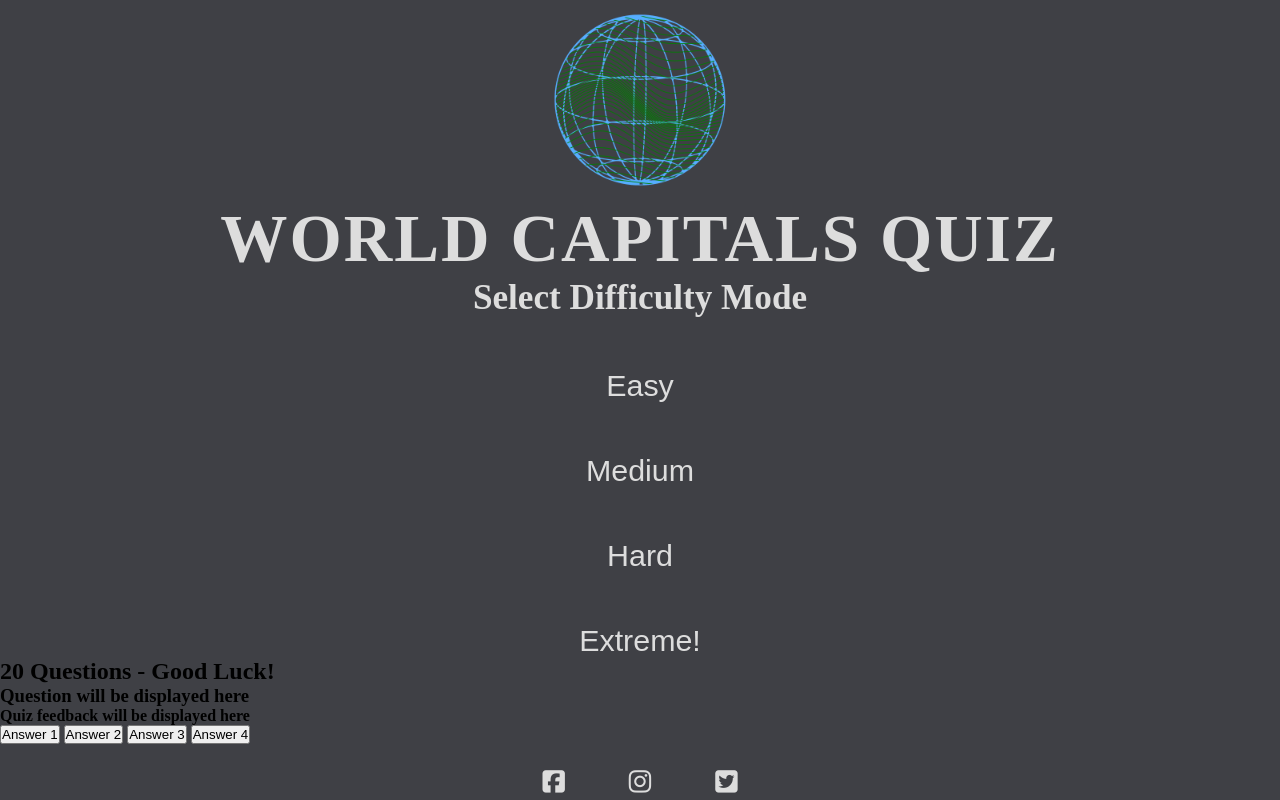
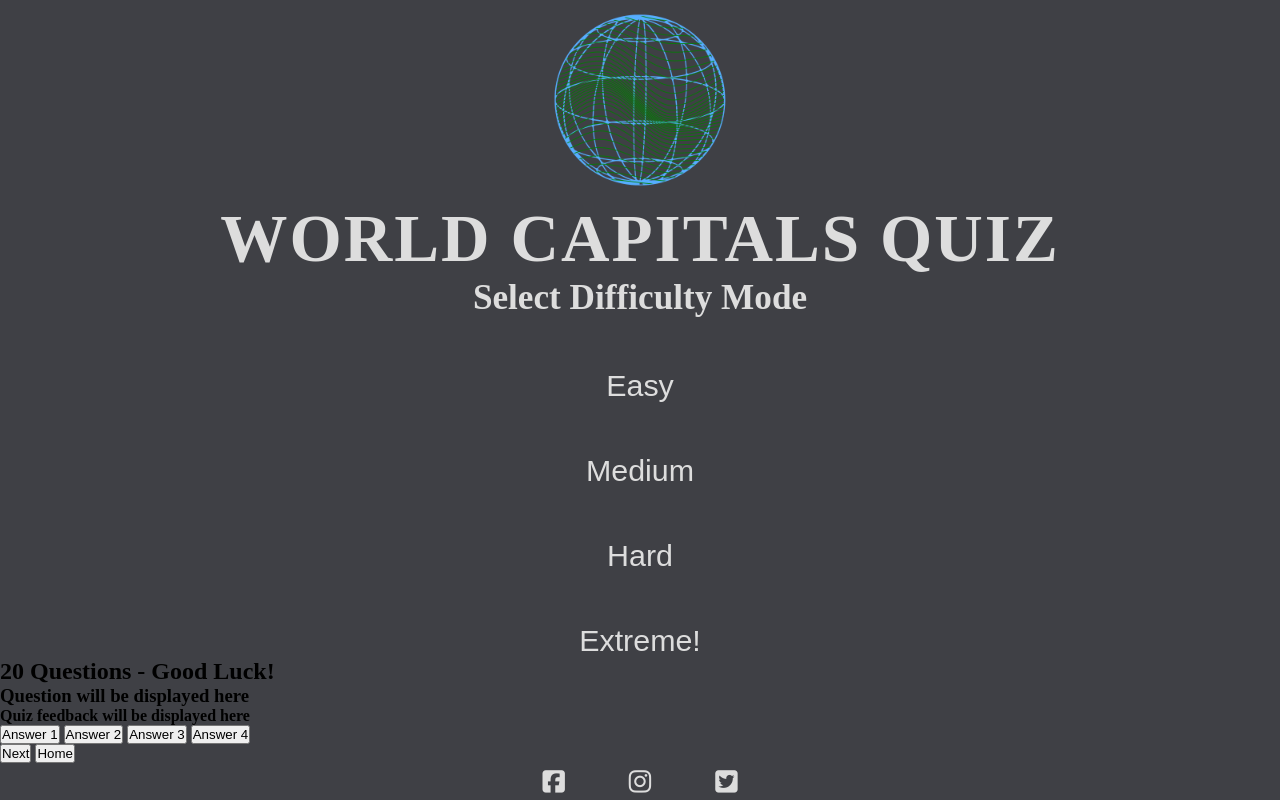
Before and after one commit to lgaudencio/geography-quiz, a plain HTML site: page game.html in a window 1280 px wide. Drawn offline with Linux system fonts and the light colour scheme; a web font is replaced by a local one.

Commit message:
Add control buttons to quiz container

```diff
--- a/game.html
+++ b/game.html
@@ -41,7 +41,6 @@
         </section>
 
         <section>
-
             <div class="quiz-container">
                 <h2>20 Questions - Good Luck!</h2>
                 <div class="quiz-content">
@@ -53,9 +52,12 @@
                         <button class="button">Answer 3</button>
                         <button class="button">Answer 4</button>
                     </div>
+                    <div class="controls">
+                        <button id="next-button">Next</button>
+                        <button id="home-button" onclick=window.location.href="#.html">Home</button>
+                    </div>
                 </div>
             </div>
-
         </section>
     </main>
 
```
